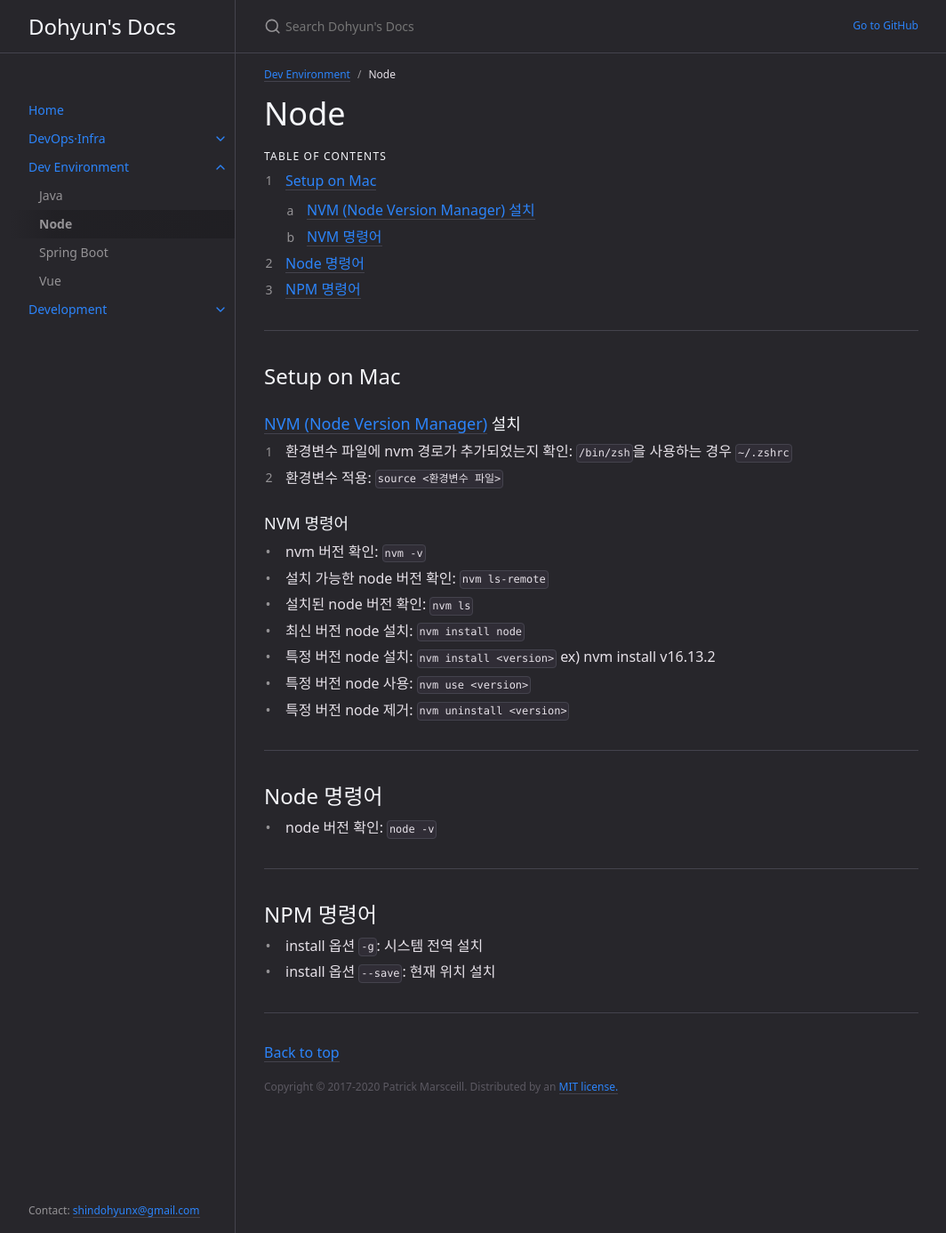
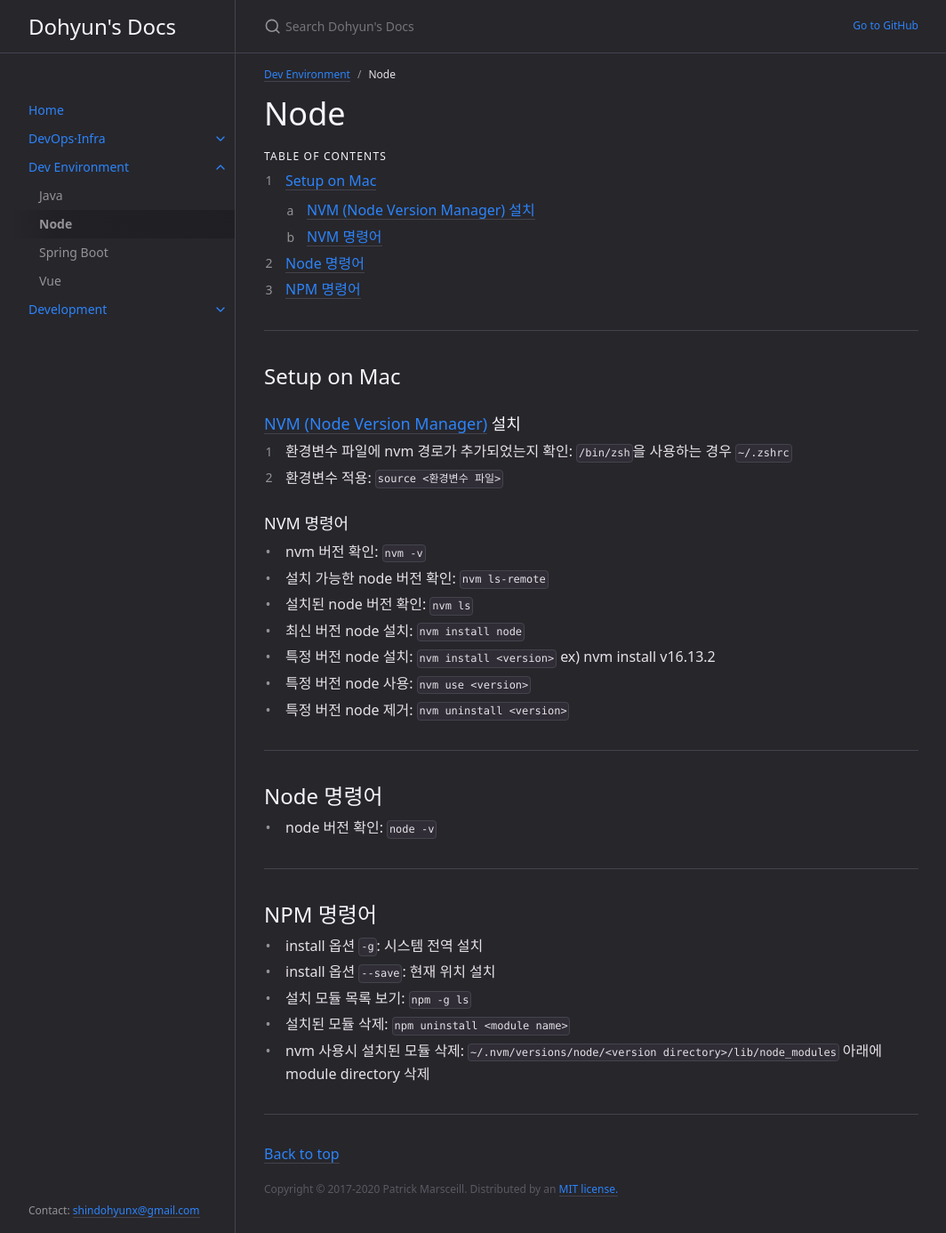
Before and after one commit to shindohyun/shindohyun.github.io, a Jekyll site: the page built from docs/dev-environment/node.md, in a window 1280 px wide and 1386 px high. Shown: the whole window at 89% size, without its empty margins (107-1171 px from the left). Built offline with Jekyll 4.4.1, drawn with Linux system fonts in a browser that asks for light colours.

Commit message:
[추가] nvm 명령어

```diff
--- a/docs/dev-environment/node.md
+++ b/docs/dev-environment/node.md
@@ -42,3 +42,6 @@ nav_order: 2
 ## NPM 명령어
 - install 옵션 `-g`: 시스템 전역 설치
 - install 옵션 `--save`: 현재 위치 설치
+- 설치 모듈 목록 보기: `npm -g ls`
+- 설치된 모듈 삭제: `npm uninstall <module name>`
+- nvm 사용시 설치된 모듈 삭제: `~/.nvm/versions/node/<version directory>/lib/node_modules` 아래에 module directory 삭제
```
